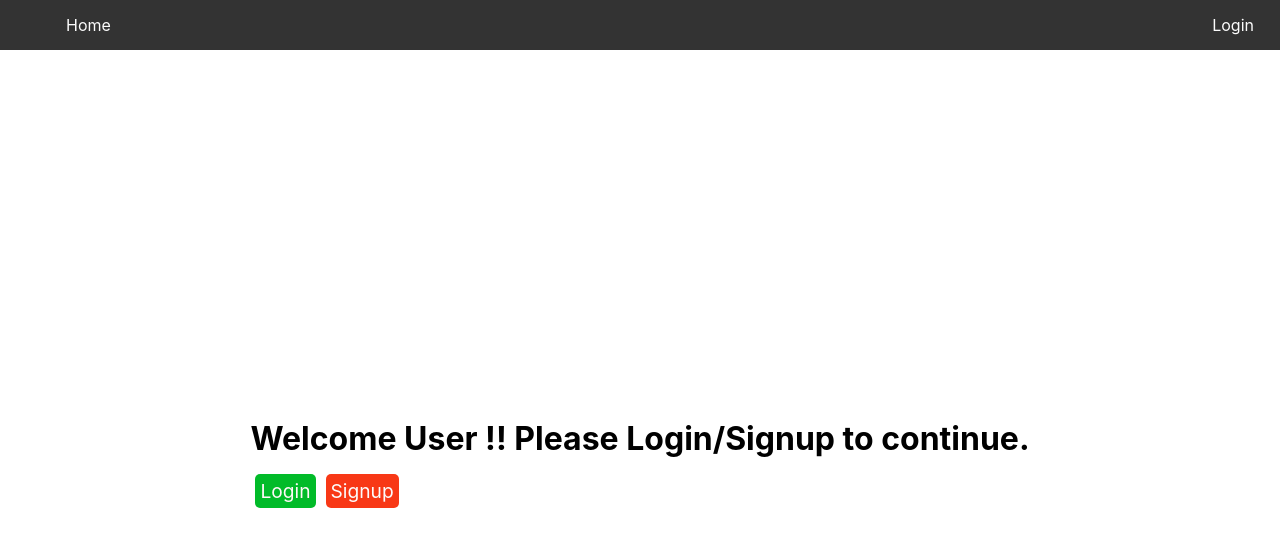
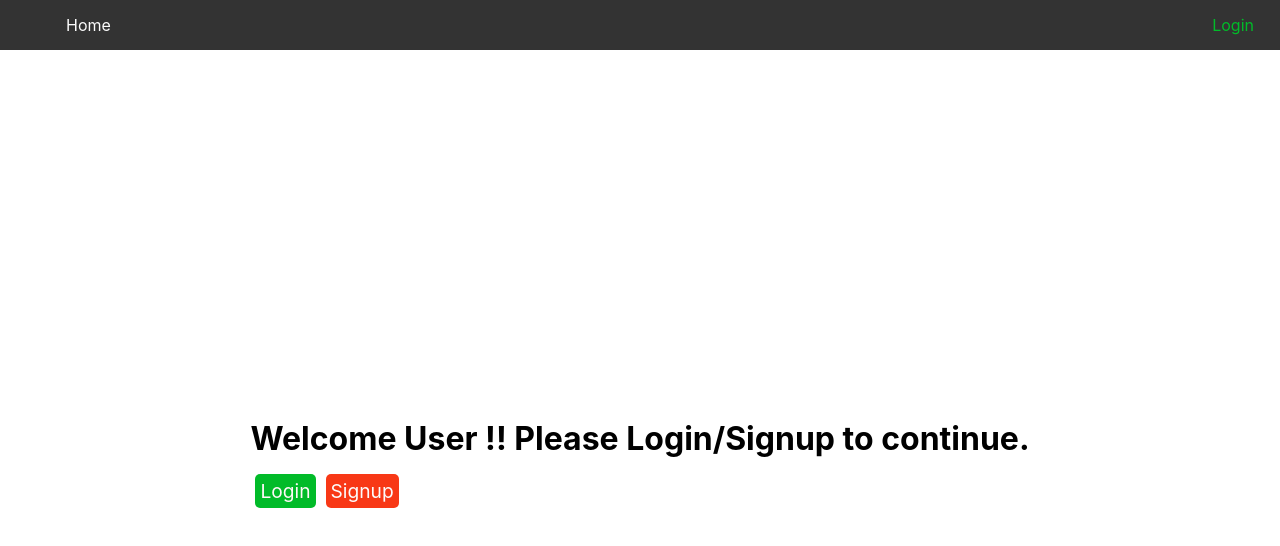
Before and after one commit to shakil2995/student-performance-monitor-3, a Next.js app: page / in a window 1280 px wide. Shown: the top 546 px of the page. Built offline with nearby package versions, Linux system fonts and the light colour scheme; no server answers.

Commit message:
interface ready

```diff
--- a/components/Nav.js
+++ b/components/Nav.js
@@ -17,7 +17,7 @@ const Nav = ({ children }) => {
             </ul>
             <ul className={navStyles.rightAlign}>
                 {user ? <li> <Link href={`/user/${user.nickname}`}>{user.nickname}</Link></li> : null}
-                {user ? <li > <Link href="/api/auth/logout"><span className={navStyles.colorRed}>logout</span></Link></li> : <li > <Link href="/api/auth/login"><span className={[navStyles.colorGreen, navStyles.colorGreenBtn]}>login</span></Link></li>}
+                {user ? <li > <Link href="/api/auth/logout"><span className={navStyles.colorRed}>logout</span></Link></li> : <li > <Link href="/api/auth/login"><span className={navStyles.colorGreen}>login</span></Link></li>}
             </ul>
         </nav>
     )
--- a/pages/index.js
+++ b/pages/index.js
@@ -19,7 +19,7 @@ export default function Home({ articles }) {
     return (
       <div className={styles.container}>
         {/* <ArticleList articles={articles} /> */}
-        <h1>Welcome {user.name}!</h1>
+        <h1>Welcome {user.nickname}!</h1>
         {/* <a href="/api/auth/logout">Logout</a> */}
       </div>
     )
@@ -28,7 +28,7 @@ export default function Home({ articles }) {
       <div className={styles.container}>
         <h1>Welcome User !! Please Login/Signup to continue.</h1>
         <a href='http://localhost:3000/api/auth/login' className={styles.loginContainer}>Login</a>
-        <a href='https://dev-ynqt5bss8k672dvz.us.auth0.com/u/signup?state=hKFo2SBkSFowM1lwaFN6VE9PZlNiUHl5aUhxTzM0YlRLVDRTWKFur3VuaXZlcnNhbC1sb2dpbqN0aWTZIEZDeFJfeVZVMll1Tmw0dUllWDVoUlRFX3NsMkxJYUcyo2NpZNkgbFdwR0lUQmJ2c1RkWlFqSG9Ld3BRb0hLVnJzTEJLRng' className={styles.signupContainer}>Signup</a>
+        <a href='http://localhost:3000/api/auth/login' className={styles.signupContainer}>Signup</a>
       </div>
     )
   }
--- a/pages/user/[...user].js
+++ b/pages/user/[...user].js
@@ -5,7 +5,7 @@ const User = ({ children }) => {
     const { user, error, isLoading } = useUser();
     return (
         <div>
-            <h1>Welcome {user.nickname}</h1>
+            <h1>Welcome {user.nickname}!</h1>
         </div>
     )
 }
--- a/styles/Nav.module.css
+++ b/styles/Nav.module.css
@@ -41,7 +41,7 @@
 }
 
 .colorRed {
-    color: tomato;
+    color: rgb(248, 56, 22);
 }
 
 .colorRed :hover {
@@ -54,7 +54,7 @@
 }
 
 .colorGreen {
-    color: aquamarine;
+    color: rgb(1, 187, 41);
 }
 
 .colorGreenBtn {
```
